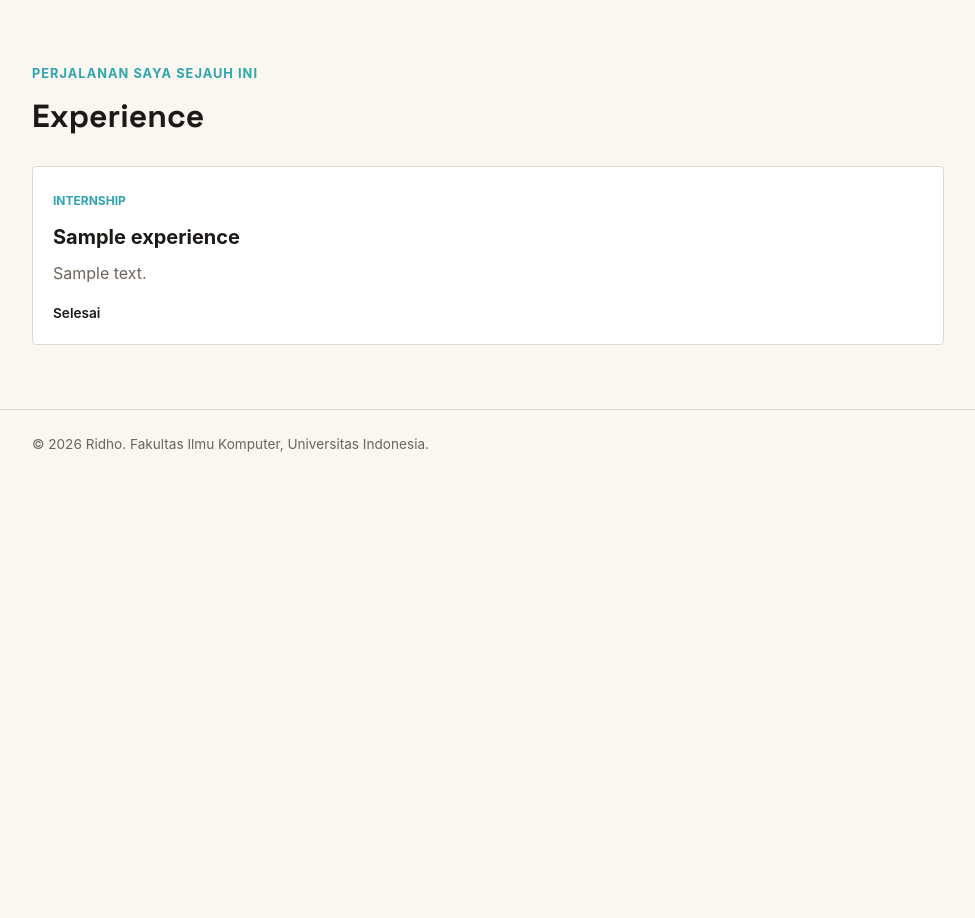
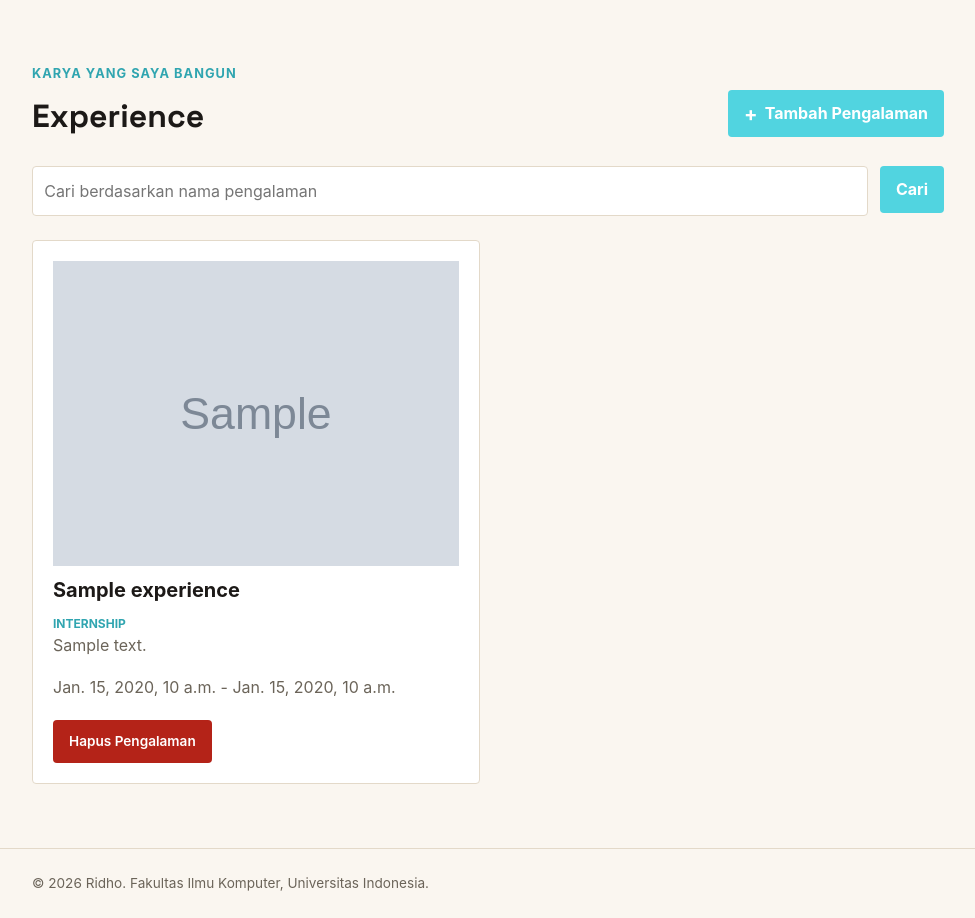
Before and after one commit to ridhoanwar24/myportofolio, a Django app: page /experience/ in a window 1280 px wide. Shown: the part 99-1017 px from the top of the page, without its empty margins (152-1127 px from the left). Before the commit the page ends 551 px from the top, so only its background shows below. Run offline with Django 5.2, Linux system fonts and the light colour scheme; tables that the repository leaves empty hold one stand-in row (values such as "Sample post"); grey boxes marked "Sample" are stand-in pictures; some libraries are stand-ins or nearby versions.

Commit message:
Form and Data Delivery untuk Experience Form

```diff
--- a/main/urls.py
+++ b/main/urls.py
@@ -9,6 +9,9 @@ urlpatterns = [
     path("experience/", show_experience, name="show_experience"),
     path("education/", show_education, name="show_education"),
     path("education/add/", create_education, name="create_education"),
+    path("experience/add/", create_experience, name="create_experience"),
     path("api/educations/", get_education_json, name="get_education_json"),
-    path("education/<uuid:education_id>/delete/", delete_education, name="delete_education")
+    path("api/experiences/", get_experience_json, name="get_experiences_json"),
+    path("education/<uuid:education_id>/delete/", delete_education, name="delete_education"),
+    path("experience/<uuid:experience_id>/delete/", delete_experience, name="delete_experience"),
 ]
--- a/main/views.py
+++ b/main/views.py
@@ -4,7 +4,7 @@ from django.http import HttpResponse
 from django.shortcuts import get_object_or_404, redirect, render
 
 from main.models import Experience, Education
-from main.forms import EducationForm
+from main.forms import *
 
 
 def get_education_json(request):
@@ -16,6 +16,16 @@ def get_education_json(request):
 
     educations_json = serializers.serialize("json", educations)
     return HttpResponse(educations_json, content_type="application/json")
+
+def get_experience_json(request):
+    title_query = request.GET.get("title", "").strip()
+    experiences = Experience.objects.all()
+
+    if title_query:
+        experiences = experiences.filter(title__icontains=title_query)
+
+    experiences_json = serializers.serialize("json", experiences)
+    return HttpResponse(experiences_json, content_type="application/json")
 
 def show_main(request):
     context = {
@@ -31,10 +41,20 @@ def show_main(request):
 
 
 def show_experience(request):
+    json_response = get_experience_json(request)
+
+    experiences = serializers.deserialize(
+        "json",
+        json_response.content.decode("utf-8"),
+    )
+    experiences = [experience.object for experience in experiences]
+    title_query = request.GET.get("title", "").strip()
+
     context = {
         "full_name": "Muhammad Ridho Anwar",
         "nickname": "Ridho",
-        "experience_list": Experience.objects.all(),
+        "title_query": title_query,
+        "experience_list": experiences,
     }
     return render(request, "experience.html", context)
 
@@ -72,6 +92,22 @@ def create_education(request):
     }
     return render(request, "education_form.html", context)
 
+def create_experience(request):
+    form = ExperienceForm(request.POST or None)
+
+    if request.method == "POST" and form.is_valid():
+        form.save()
+        messages.success(request, "Pengalaman baru berhasil ditambahkan!")
+        return redirect("main:show_experience")
+
+    context = {
+        "full_name": "Muhammad Ridho Anwar",
+        "nickname": "Ridho",
+        "form": form,
+    }
+
+    return render(request, "experience_form.html", context)
+
 def delete_education(request, education_id):
     education = get_object_or_404(Education, pk=education_id)
 
@@ -81,3 +117,13 @@ def delete_education(request, education_id):
         return redirect("main:show_education")
 
     return redirect("main:show_education")
+
+def delete_experience(request, experience_id):
+    experience = get_object_or_404(Experience, pk=experience_id)
+
+    if request.method == "POST":
+        experience.delete()
+        messages.success(request, "Pengalaman berhasil dihapus!")
+        return redirect("main:show_experience")
+
+    return redirect("main:show_experience")
--- a/static/css/style.css
+++ b/static/css/style.css
@@ -566,3 +566,10 @@ h1, .brand {
         text-align: center;
     }
 }
+
+/*Tugas 3 - Form Experience*/
+.experience-form {
+    width: 100%;
+    max-width: 100%;
+    margin-top: 1.5rem;
+}
--- /dev/null
+++ b/templates/components/experience_delete_modal.html
@@ -0,0 +1,43 @@
+<p class="experience-status">
+    <button type="button"
+            class="button button-danger"
+            popovertarget="delete-experience-{{ experience.id }}"
+            aria-label="Hapus {{ experience.title }}"
+            title="Hapus pengalaman">
+        Hapus Pengalaman
+    </button>
+</p>
+<div id="delete-experience-{{ experience.id }}"
+     class="education-delete-modal"
+     popover="auto"
+     role="dialog"
+     aria-modal="true"
+     aria-labelledby="delete-experience-title-{{ experience.id }}">
+    <button type="button"
+            class="education-delete-modal__backdrop"
+            popovertarget="delete-experience-{{ experience.id }}"
+            popovertargetaction="hide"
+            aria-label="Tutup konfirmasi hapus"></button>
+    <div class="education-delete-modal__content">
+        <button type="button"
+                class="education-delete-modal__close"
+                popovertarget="delete-experience-{{ experience.id }}"
+                popovertargetaction="hide"
+                aria-label="Tutup konfirmasi hapus">×</button>
+        <h2 id="delete-experience-title-{{ experience.id }}">Hapus Pengalaman?</h2>
+        <p>
+            Apakah Anda yakin ingin menghapus
+            <strong>{{ experience.title }}</strong>?
+        </p>
+        <div class="education-delete-modal__actions">
+            <button type="button"
+                    class="button button-secondary"
+                    popovertarget="delete-experience-{{ experience.id }}"
+                    popovertargetaction="hide">Batal</button>
+            <form method="post" action="{% url 'main:delete_experience' experience.id %}">
+                {% csrf_token %}
+                <button type="submit" class="button button-danger">Ya, Hapus</button>
+            </form>
+        </div>
+    </div>
+</div>
--- a/templates/experience.html
+++ b/templates/experience.html
@@ -5,34 +5,61 @@
 {% endblock meta %}
 
 {% block content %}
-
     <main>
         <section class="experience-section" id="experience">
             <div class="container">
-            <p class="section-kicker">Perjalanan saya sejauh ini</p>
+                <p class="section-kicker">Karya yang saya bangun</p>
+                <div class="education-header">
                     <h1>Experience</h1>
-
-            <div class="experience-grid">
+                    <a href="{% url 'main:create_experience' %}"
+                       class="button education-add-button">
+                        <span aria-hidden="true">+</span>
+                        Tambah Pengalaman
+                    </a>
+                </div>
+                <form method="get"
+                      action="{% url 'main:show_experience' %}"
+                      class="education-search">
+                    <input type="search"
+                           name="title"
+                           value="{{ title_query }}"
+                           placeholder="Cari berdasarkan nama pengalaman"
+                           class="education-search__input"
+                           aria-label="Cari berdasarkan nama pengalaman">
+                    <button type="submit" class="button">Cari</button>
+                </form>
+                <div class="experience-grid education-grid">
                     {% for experience in experience_list %}
                         <article class="experience-card">
-                        <span class="experience-category">
-                            {{ experience.get_category_display }}
-                        </span>
+                            {% if experience.thumbnail %}
+                                <img src="{{ experience.thumbnail }}"
+                                     alt="Gambar {{ experience.title }}"
+                                     class="experience-image">
+                            {% endif %}
                             <h2>{{ experience.title }}</h2>
-                        <p class="experience-description">
-                            {{ experience.description }}
+                            <span class="experience-category">{{ experience.category }}</span>
+                            <p class="experience-description">{{ experience.description }}</p>
+                            <div class="education-card-actions">
+                                <div class="education-actions">
+                                    {% if experience.is_ongoing %}
+                                        <p class="education-duration">
+                                            {{ experience.started_at }} - Now
                                         </p>
-
-                        {% if experience.is_ongoing %}
-                            <p class="experience-status">Sedang berlangsung</p>
                                     {% else %}
-                            <p class="experience-status">Selesai</p>
+                                        <p class="education-duration">
+                                            {{ experience.started_at }} - {{ experience.ended_at }}
+                                        </p>
                                     {% endif %}
+                                    {% include "components/experience_delete_modal.html" with experience=experience %}
+                                </div>
+                            </div>
                         </article>
                     {% empty %}
-                    <p class="empty-state">
-                        Belum ada pengalaman yang ditambahkan.
-                    </p>
+                        {% if title_query %}
+                            <p class="empty-state">Tidak ada pengalaman dengan nama tersebut.</p>
+                        {% else %}
+                            <p class="empty-state">Belum ada pengalaman yang ditambahkan.</p>
+                        {% endif %}
                     {% endfor %}
                 </div>
             </div>
```
Also changed, not shown: main/forms.py (+44 -0 lines), templates/experience_form.html (added, +29 -0 lines), README.md. Lines whose indentation alone changed are shown as unchanged.
